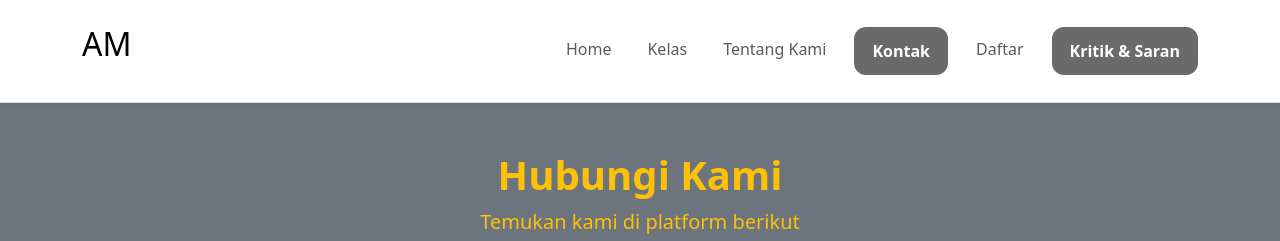
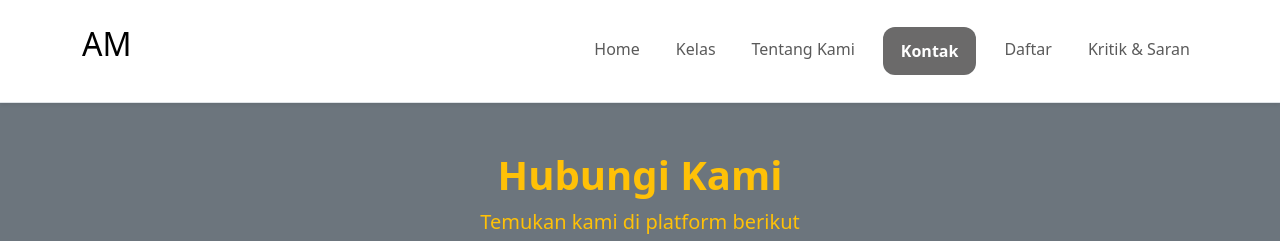
Before and after one commit to Afgiansyah08/web-beta, a plain HTML site: page kontak.html in a window 1280 px wide. Shown: the top 241 px of the page. Drawn offline with nearby package versions, Linux system fonts and the light colour scheme.

Commit message:
Update kontak.html

```diff
--- a/kontak.html
+++ b/kontak.html
@@ -39,7 +39,7 @@
                     <li class="nav-item"><a class="nav-link" href="tentang.html">Tentang Kami</a></li>
                     <li class="nav-item"><a class="nav-link active" href="kontak.html">Kontak</a></li>
                     <li class="nav-item"><a class="nav-link" href="pendaftaran.html">Daftar</a></li>
-                    <li class="nav-item"><a class="nav-link active" href="kritik.html">Kritik & Saran</a></li>
+                    <li class="nav-item"><a class="nav-link" href="kritik.html">Kritik & Saran</a></li>
                 </ul>
             </div>
         </div>
```
